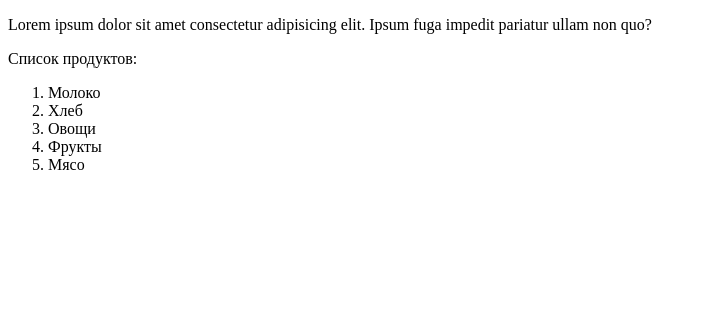
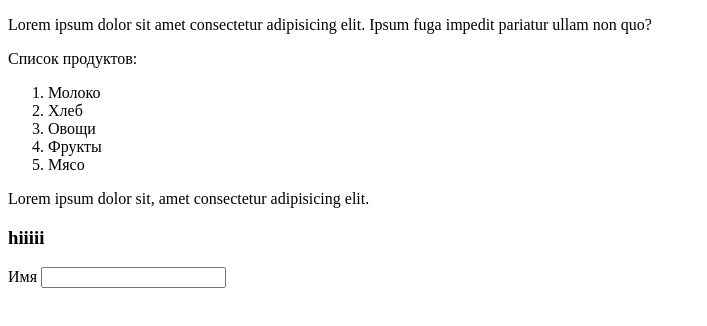
Before and after one commit to Alena33333/git-dz, a plain HTML site: page index.html in a window 1280 px wide. Shown: the whole page, without its empty margins (0-707 px from the left). Drawn offline with Linux system fonts and the light colour scheme.

Commit message:
Feature (#1)
* add form

* add span

* feat/add h3

```diff
--- a/index.html
+++ b/index.html
@@ -17,5 +17,16 @@
       <li>Мясо</li>
     </ol>
   </div>
+  <div>
+    <span>Lorem ipsum dolor sit, amet consectetur adipisicing elit.</span>
+  </div>
+  <h3>hiiiii</h3>
+  <div class="task4">
+    <form action="#" method="post">
+      <label for="text">Имя
+      <input type="text">
+      </label>
+    </form>
+  </div>
 </body>
 </html>
```
